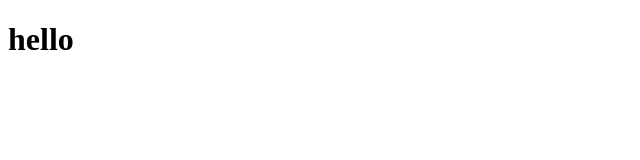
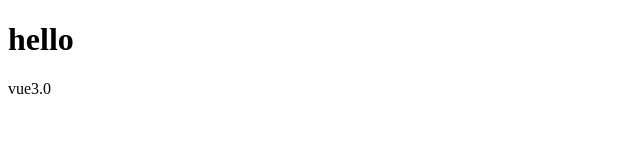
Before and after one commit to gejinfu/gitTest, a plain HTML site: page index.html in a window 1280 px wide. Shown: the full height of the page, 0-640 px from the left. Drawn offline with Linux system fonts and the light colour scheme.

Commit message:
vue3.0学习

```diff
--- a/index.html
+++ b/index.html
@@ -6,5 +6,6 @@
 	</head>
 	<body>
 		<h1>hello</h1>
+		<p>vue3.0</p>
 	</body>
 </html>
```
